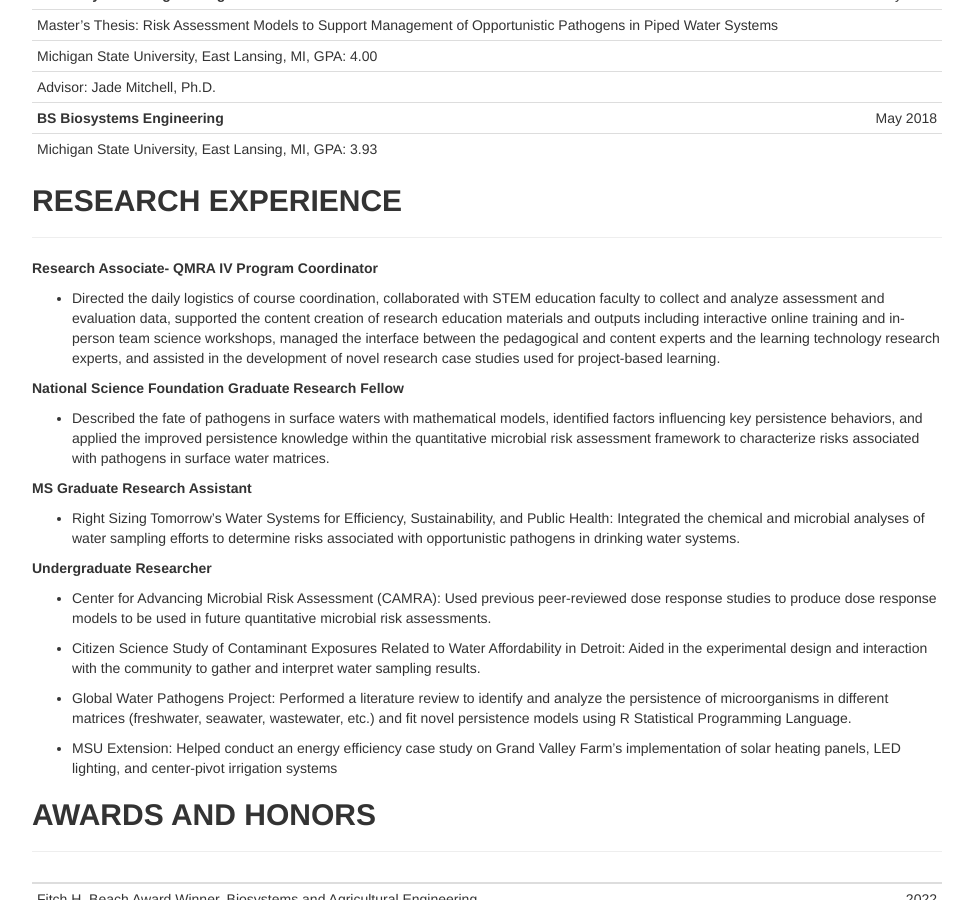
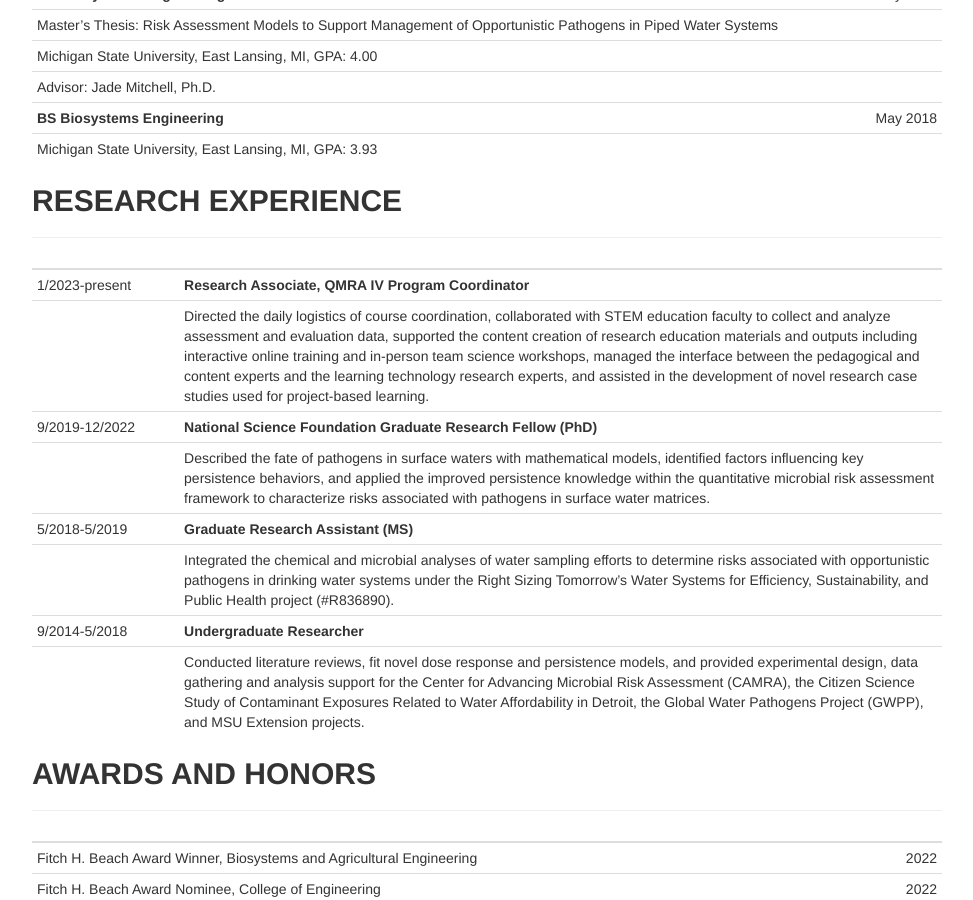
Before and after one commit to KJaneD/KJaneD.github.io, a Jekyll site: the page CV_rmd_KD.html, which Jekyll copies as it is, in a window 1280 px wide and 900 px high, scrolled down 465 px. Shown: the whole window, without its empty margins (153-1126 px from the left). Built offline with Jekyll 4.4.1, drawn with Linux system fonts in a browser that asks for light colours.

Commit message:
Change the formatting of research experience section

```diff
--- a/CV_rmd_KD.html
+++ b/CV_rmd_KD.html
@@ -425,51 +425,74 @@ Opportunistic Pathogens in Piped Water Systems</td>
 <div id="research-experience" class="section level2">
 <h2><strong>RESEARCH EXPERIENCE</strong></h2>
 <hr />
-<p><strong>Research Associate- QMRA IV Program Coordinator </strong></p>
-<ul>
-<li>Directed the daily logistics of course coordination, collaborated
+<table>
+<colgroup>
+<col width="16%" />
+<col width="83%" />
+</colgroup>
+<thead>
+<tr class="header">
+<th><!-- --></th>
+<th><!---------------------------- ---------------------------------></th>
+</tr>
+</thead>
+<tbody>
+<tr class="odd">
+<td>1/2023-present</td>
+<td><strong>Research Associate, QMRA IV Program Coordinator
+</strong></td>
+</tr>
+<tr class="even">
+<td></td>
+<td>Directed the daily logistics of course coordination, collaborated
 with STEM education faculty to collect and analyze assessment and
 evaluation data, supported the content creation of research education
 materials and outputs including interactive online training and
 in-person team science workshops, managed the interface between the
 pedagogical and content experts and the learning technology research
 experts, and assisted in the development of novel research case studies
-used for project-based learning.</li>
-</ul>
-<p><strong>National Science Foundation Graduate Research Fellow
-</strong></p>
-<ul>
-<li>Described the fate of pathogens in surface waters with mathematical
+used for project-based learning.</td>
+</tr>
+<tr class="odd">
+<td>9/2019-12/2022</td>
+<td><strong>National Science Foundation Graduate Research Fellow (PhD)
+</strong></td>
+</tr>
+<tr class="even">
+<td></td>
+<td>Described the fate of pathogens in surface waters with mathematical
 models, identified factors influencing key persistence behaviors, and
 applied the improved persistence knowledge within the quantitative
 microbial risk assessment framework to characterize risks associated
-with pathogens in surface water matrices.</li>
-</ul>
-<p><strong>MS Graduate Research Assistant </strong></p>
-<ul>
-<li>Right Sizing Tomorrow’s Water Systems for Efficiency,
-Sustainability, and Public Health: Integrated the chemical and microbial
-analyses of water sampling efforts to determine risks associated with
-opportunistic pathogens in drinking water systems.</li>
-</ul>
-<p><strong>Undergraduate Researcher</strong></p>
-<ul>
-<li><p>Center for Advancing Microbial Risk Assessment (CAMRA): Used
-previous peer-reviewed dose response studies to produce dose response
-models to be used in future quantitative microbial risk
-assessments.</p></li>
-<li><p>Citizen Science Study of Contaminant Exposures Related to Water
-Affordability in Detroit: Aided in the experimental design and
-interaction with the community to gather and interpret water sampling
-results.</p></li>
-<li><p>Global Water Pathogens Project: Performed a literature review to
-identify and analyze the persistence of microorganisms in different
-matrices (freshwater, seawater, wastewater, etc.) and fit novel
-persistence models using R Statistical Programming Language.</p></li>
-<li><p>MSU Extension: Helped conduct an energy efficiency case study on
-Grand Valley Farm’s implementation of solar heating panels, LED
-lighting, and center-pivot irrigation systems</p></li>
-</ul>
+with pathogens in surface water matrices.</td>
+</tr>
+<tr class="odd">
+<td>5/2018-5/2019</td>
+<td><strong>Graduate Research Assistant (MS) </strong></td>
+</tr>
+<tr class="even">
+<td></td>
+<td>Integrated the chemical and microbial analyses of water sampling
+efforts to determine risks associated with opportunistic pathogens in
+drinking water systems under the Right Sizing Tomorrow’s Water Systems
+for Efficiency, Sustainability, and Public Health project
+(#R836890).</td>
+</tr>
+<tr class="odd">
+<td>9/2014-5/2018</td>
+<td><strong>Undergraduate Researcher</strong></td>
+</tr>
+<tr class="even">
+<td></td>
+<td>Conducted literature reviews, fit novel dose response and
+persistence models, and provided experimental design, data gathering and
+analysis support for the Center for Advancing Microbial Risk Assessment
+(CAMRA), the Citizen Science Study of Contaminant Exposures Related to
+Water Affordability in Detroit, the Global Water Pathogens Project
+(GWPP), and MSU Extension projects.</td>
+</tr>
+</tbody>
+</table>
 </div>
 <div id="awards-and-honors" class="section level2">
 <h2><strong>AWARDS AND HONORS</strong></h2>
```
Also changed, not shown: CV_rmd_KD.Rmd (+10 -21 lines).
